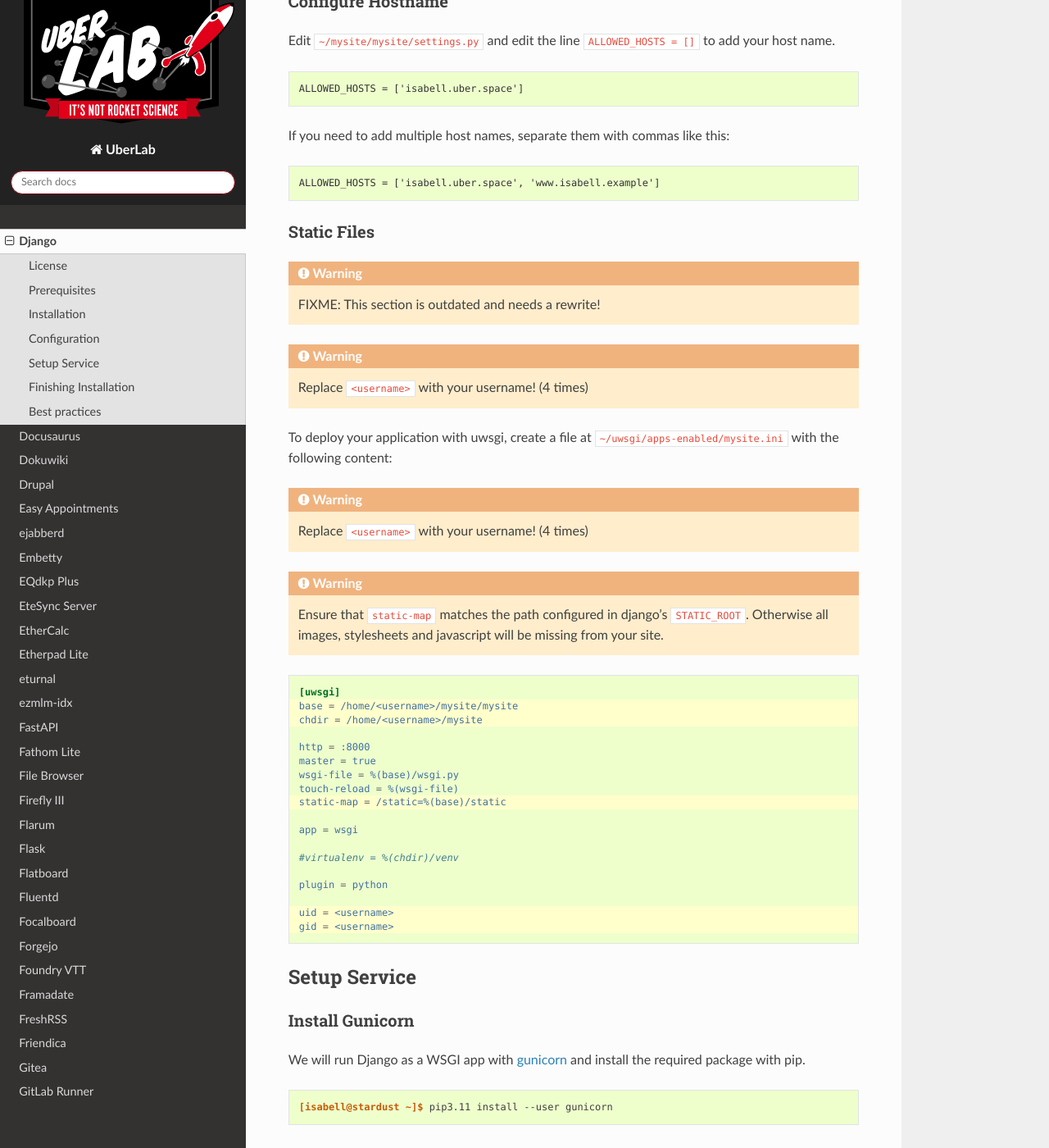
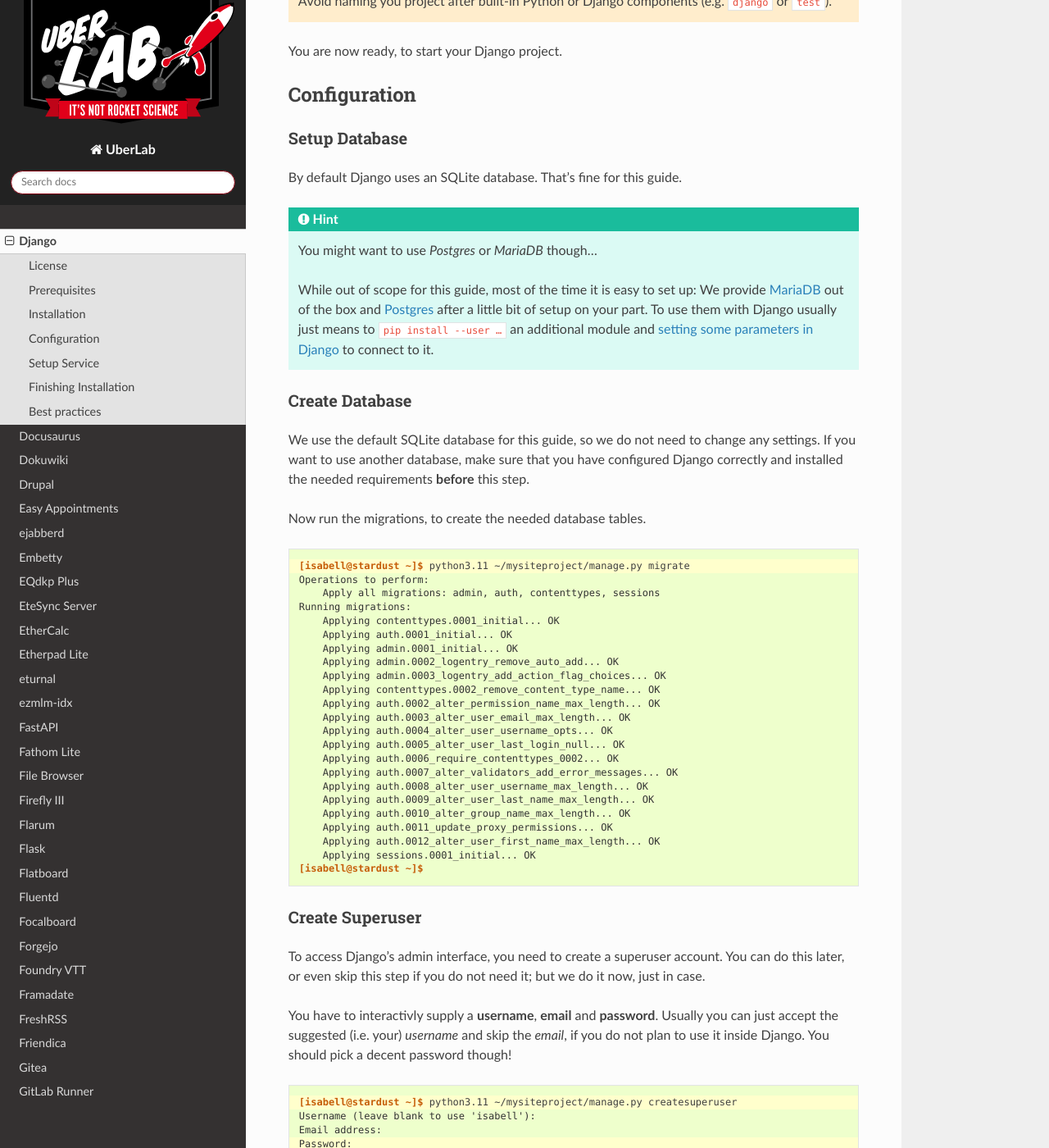
Before and after one commit to Uberspace/lab, a Sphinx documentation site: the page built from source/guide_django.rst, in a window 1280 px wide and 1400 px high, scrolled down 2690 px. Shown: the whole window at 82% size. Built offline with Sphinx 7.4.7 and the Read the Docs theme 2.0.0, drawn with Linux system fonts in a browser that asks for light colours; some of the changed text lies outside the part shown.

Commit message:
[django] rm `uWSGI` part and expand on missing points (closes #1321)

```diff
--- a/source/guide_django.rst
+++ b/source/guide_django.rst
@@ -19,13 +19,14 @@
 
 .. tag_list::
 
-Django_ is a high-level Python Web framework that encourages rapid development and clean, pragmatic design. Built by experienced developers, it takes care of much of the hassle of Web development, so you can focus on writing your app without needing to reinvent the wheel. It’s free and open source.
+Django_ is a high-level Python Web framework that encourages rapid development and clean, pragmatic design. Built by experienced developers, it takes care of much of the hassle of Web development, so you can focus on writing your app without needing to reinvent the wheel. It's free and open source.
 
 ----
 
 .. note:: For this guide you should be familiar with the basic concepts of
 
   * :manual:`Python <lang-python>` and its package manager pip
+  * :manual:`Supervisord <daemons-supervisord>` to setup your own service
 
 License
 =======
@@ -39,18 +40,14 @@
 
 Your URL needs to be setup:
 
-::
+.. include:: includes/web-domain-list.rst
 
- [isabell@stardust ~]$ uberspace web domain list
- isabell.uber.space
- [isabell@stardust ~]$
-
-.. note:: We will use *"mysite"* as the project's name and will install it to `~/mysite`.
+.. note:: For this guide we will use *mysite* as the project's name and will install it to ``~/mysiteproject``.
 
 Installation
 ============
 
-Install django.
+Install the latest Django version.
 
 ::
 
@@ -64,36 +61,94 @@
 Create Project
 --------------
 
-Create a django project. As stated, we will use "mysite" as the project's name.
+Create a top level directory for your project somewhere. We use `~/mysiteproject` for this guide.
 
 ::
 
- [isabell@stardust ~]$ django-admin startproject mysite
+ [isabell@stardust ~]$ mkdir ~/mysiteproject
  [isabell@stardust ~]$
 
-Migrate Database
-----------------
+.. warning:: While it does not matter how you name it and where you put it, we suggest that you do **not** put this directory under any path served to the web (e.g. ``~/html``), to avoid exposing you files.
+
+Create a new django project under the created directory. For this guide, we call the project ``mysite``.
 
 ::
 
- [isabell@stardust ~]$ python3.11 ~/mysite/manage.py migrate
+ [isabell@stardust ~]$ django-admin startproject mysite ~/mysiteproject
  [isabell@stardust ~]$
+
+.. warning:: Avoid naming you project after built-in Python or Django components (e.g. ``django`` or ``test``).
+
+You are now ready, to start your Django project.
+
+Configuration
+=============
+
+Setup Database
+--------------
+
+By default Django uses an SQLite database. That's fine for this guide.
+
+.. hint:: You might want to use *Postgres* or *MariaDB* though…
+
+    While out of scope for this guide, most of the time it is easy to set up: We provide :manual:`MariaDB <database-mysql>` out of the box and :manual:`Postgres <database-postgresql>` after a little bit of setup on your part. To use them with Django usually just means to ``pip install --user …`` an additional module and `setting some parameters in Django <https://docs.djangoproject.com/en/stable/ref/databases/>`_ to connect to it.
+
+Create Database
+---------------
+
+We use the default SQLite database for this guide, so we do not need to change any settings. If you want to use another database, make sure that you have configured Django correctly and installed the needed requirements **before** this step.
+
+Now run the migrations, to create the needed database tables.
+
+.. code-block:: console
+    :emphasize-lines: 1
+
+    [isabell@stardust ~]$ python3.11 ~/mysiteproject/manage.py migrate
+    Operations to perform:
+        Apply all migrations: admin, auth, contenttypes, sessions
+    Running migrations:
+        Applying contenttypes.0001_initial... OK
+        Applying auth.0001_initial... OK
+        Applying admin.0001_initial... OK
+        Applying admin.0002_logentry_remove_auto_add... OK
+        Applying admin.0003_logentry_add_action_flag_choices... OK
+        Applying contenttypes.0002_remove_content_type_name... OK
+        Applying auth.0002_alter_permission_name_max_length... OK
+        Applying auth.0003_alter_user_email_max_length... OK
+        Applying auth.0004_alter_user_username_opts... OK
+        Applying auth.0005_alter_user_last_login_null... OK
+        Applying auth.0006_require_contenttypes_0002... OK
+        Applying auth.0007_alter_validators_add_error_messages... OK
+        Applying auth.0008_alter_user_username_max_length... OK
+        Applying auth.0009_alter_user_last_name_max_length... OK
+        Applying auth.0010_alter_group_name_max_length... OK
+        Applying auth.0011_update_proxy_permissions... OK
+        Applying auth.0012_alter_user_first_name_max_length... OK
+        Applying sessions.0001_initial... OK
+    [isabell@stardust ~]$
 
 Create Superuser
 ----------------
 
-::
+To access Django's admin interface, you need to create a superuser account. You can do this later, or even skip this step if you do not need it; but we do it now, just in case.
 
- [isabell@stardust ~]$ python3.11 ~/mysite/manage.py createsuperuser
- [isabell@stardust ~]$
+You have to interactivly supply a **username**, **email** and **password**. Usually you can just accept the suggested (i.e. your) *username* and skip the *email*, if you do not plan to use it inside Django. You should pick a decent password though!
 
-Configuration
-=============
+.. code-block:: console
+    :emphasize-lines: 1,4,5
+
+    [isabell@stardust ~]$ python3.11 ~/mysiteproject/manage.py createsuperuser
+    Username (leave blank to use 'isabell'):
+    Email address:
+    Password:
+    Password (again):
+    Superuser created successfully.
+    [isabell@stardust ~]$
 
 Configure Hostname
 ------------------
 
-Edit ``~/mysite/mysite/settings.py`` and edit the line ``ALLOWED_HOSTS = []`` to add your host name.
+Edit ``~/mysiteproject/mysite/settings.py`` and edit the line ``ALLOWED_HOSTS = []`` to add your host name.
 
 ::
 
@@ -109,36 +164,6 @@
 ------------
 
 .. warning:: FIXME: This section is outdated and needs a rewrite!
-
-.. warning:: Replace ``<username>`` with your username! (4 times)
-
-To deploy your application with uwsgi, create a file at ``~/uwsgi/apps-enabled/mysite.ini`` with the following content:
-
-.. warning:: Replace ``<username>`` with your username! (4 times)
-
-.. warning:: Ensure that ``static-map`` matches the path configured in django's ``STATIC_ROOT``. Otherwise all images, stylesheets and javascript will be missing from your site.
-
-.. code-block:: ini
-  :emphasize-lines: 2,3,9,17,18
-
-  [uwsgi]
-  base = /home/<username>/mysite/mysite
-  chdir = /home/<username>/mysite
-
-  http = :8000
-  master = true
-  wsgi-file = %(base)/wsgi.py
-  touch-reload = %(wsgi-file)
-  static-map = /static=%(base)/static
-
-  app = wsgi
-
-  #virtualenv = %(chdir)/venv
-
-  plugin = python
-
-  uid = <username>
-  gid = <username>
 
 Setup Service
 =============
@@ -158,14 +183,15 @@
 
 After that, continue with setting it up as a service.
 
-Create ``~/etc/services.d/mysite.ini`` with the following content:
+Create ``~/etc/services.d/mysite.ini`` with the following content (take care to adapt the given directory and project name according to your choosen values):
 
 .. code-block:: ini
+    :emphasize-lines: 2,3
 
-  [program:mysite]
-  directory=%(ENV_HOME)s/mysite
-  command=gunicorn --error-logfile - --reload --bind 0.0.0.0:8000 mysite.wsgi:application
-  startsecs=15
+    [program:mysite]
+    directory=%(ENV_HOME)s/mysiteproject
+    command=gunicorn --error-logfile - --reload --bind 0.0.0.0:8000 mysite.wsgi:application
+    startsecs=15
 
 After creating the configuration, tell :manual:`supervisord <daemons-supervisord>` to refresh its configuration and start the service:
 
@@ -179,39 +205,51 @@
   mysite                            RUNNING   pid 26020, uptime 0:03:14
   [isabell@stardust ~]$
 
-Your service should be in the state ``RUNNING``. If it still is in ``STARTING`` instead, no worries, you might just have to wait some time and try the command again (up to 15 seconds). It might already run fine anyway though. Oherwise check the logs in ``~/logs/supervisord.log``.
+Your service should be in the state ``RUNNING``. If it still is in ``STARTING`` instead, no worries! You might just have to wait some time and try the command again (up to 15 seconds). It might already run fine anyway though. Oherwise check the logs in ``~/logs/supervisord.log``.
 
 Configure Web Backend
 ---------------------
 
 .. note::
 
-    Django is running on port 8000.
+    Gunicorn is running Django on port 8000 (as configured in the service file).
+    So make sure to replace ``<port>`` in the example below with ``8000``.
 
 .. include:: includes/web-backend.rst
+
+You backend should now point to the service; let's check it:
+
+.. code-block:: console
+    :emphasize-lines: 1
+
+    [isabell@stardust ~]$ uberspace web backend list
+    / http:8000 => OK, listening: PID 23161, /usr/bin/python3.11 /home/isabell/.local/bin/gunicorn --error-logfile - --reload --bind 0.0.0.0:8000 mysite.wsgi:application
+
+    [isabell@stardust ~]$
 
 Finishing Installation
 ======================
 
-Perform a CURL request to Django's port to see if your installation succeeded:
+Perform a CURL request to the configured URL, to see if your installation succeeded:
 
-::
+.. code-block:: console
+    :emphasize-lines: 1,2
 
- [isabell@stardust ~]$ curl -I https://isabell.uber.space
- HTTP/2 200
- date: Tue, 31 Jan 2023 16:10:23 GMT
- content-type: text/html; charset=utf-8
- content-length: 10681
- vary: Accept-Encoding
- server: gunicorn
- x-frame-options: SAMEORIGIN
- x-content-type-options: nosniff
- referrer-policy: strict-origin-when-cross-origin
- cross-origin-opener-policy: same-origin
- x-xss-protection: 1; mode=block
- strict-transport-security: max-age=31536000
+    [isabell@stardust ~]$ curl -I https://isabell.uber.space
+    HTTP/2 200
+    date: Tue, 31 Jan 2023 16:10:23 GMT
+    content-type: text/html; charset=utf-8
+    content-length: 10681
+    vary: Accept-Encoding
+    server: gunicorn
+    x-frame-options: SAMEORIGIN
+    x-content-type-options: nosniff
+    referrer-policy: strict-origin-when-cross-origin
+    cross-origin-opener-policy: same-origin
+    x-xss-protection: 1; mode=block
+    strict-transport-security: max-age=31536000
 
- [isabell@stardust ~]$
+    [isabell@stardust ~]$
 
 If you don't see ``HTTP/2 200`` check your installation.
 
```
